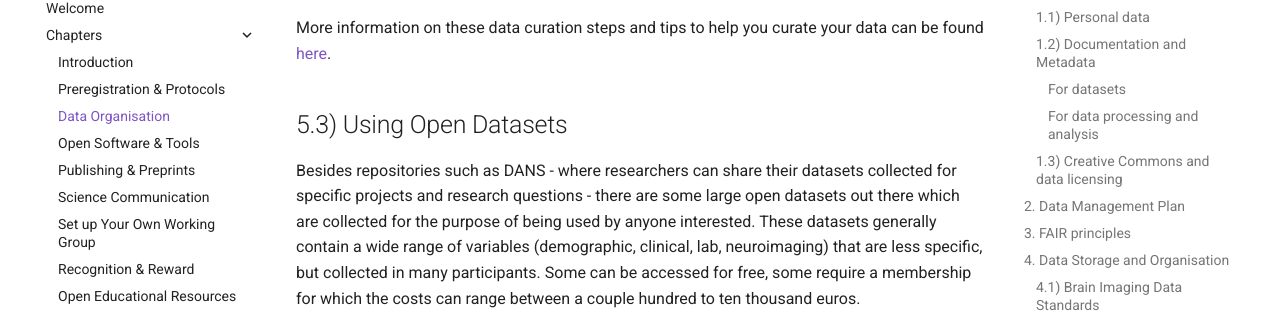
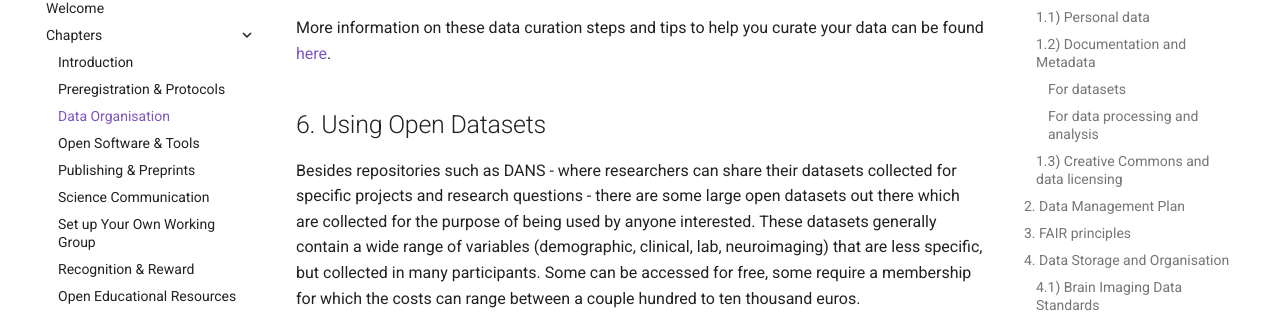
Before and after one commit to ANW-Open-Science/Open-Science-Guidebook-for-Neuroscientists, an MkDocs documentation site: the page built from docs/tabs/3-data_organisation.md, in a window 1280 px wide and 900 px high, scrolled down 10093 px. Shown: the part 150-463 px from the top of the window. Built offline with MkDocs 1.6.1 and Material for MkDocs 9.7.7, drawn with Linux system fonts in a browser that asks for light colours.

Commit message:
Update 3-data_organisation_fixnumber.md

```diff
--- a/docs/tabs/3-data_organisation.md
+++ b/docs/tabs/3-data_organisation.md
@@ -201,7 +201,7 @@ Archive, transfer ownership of, or destroy the data
 
 More information on these data curation steps and tips to help you curate your data can be found [here](https://the-turing-way.netlify.app/reproducible-research/rdm/rdm-data-curation).
 
-## 5.3) Using Open Datasets
+## 6. Using Open Datasets
 Besides repositories such as DANS - where researchers can share their datasets collected for specific projects and research questions - there are some large open datasets out there which are collected for the purpose of being used by anyone interested. These datasets generally contain a wide range of variables (demographic, clinical, lab, neuroimaging) that are less specific, but collected in many participants. Some can be accessed for free, some require a membership for which the costs can range between a couple hundred to ten thousand euros.
 
 Wikipedia hosts an extensive list of available open datasets related to neuroscience [here](https://en.wikipedia.org/wiki/List_of_neuroscience_databases). We summarised a couple of well-known open datasets below:
```
